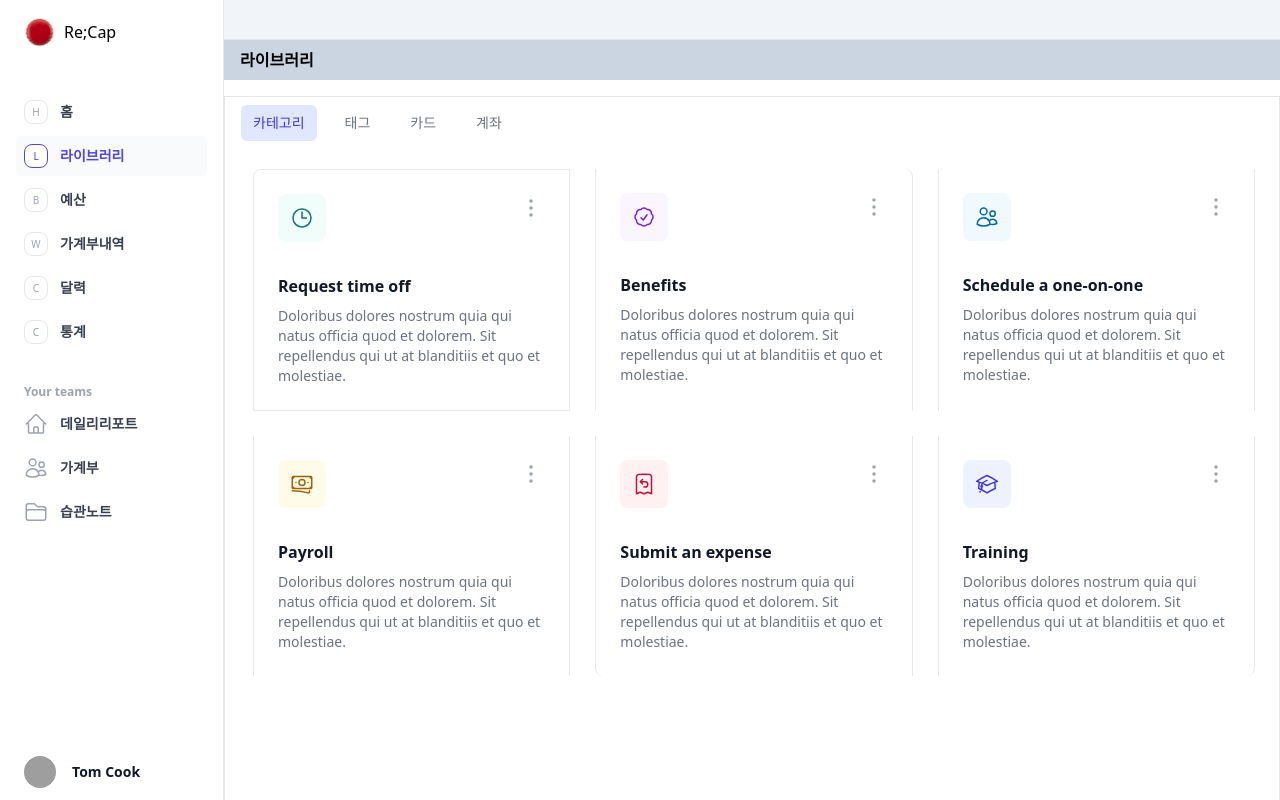
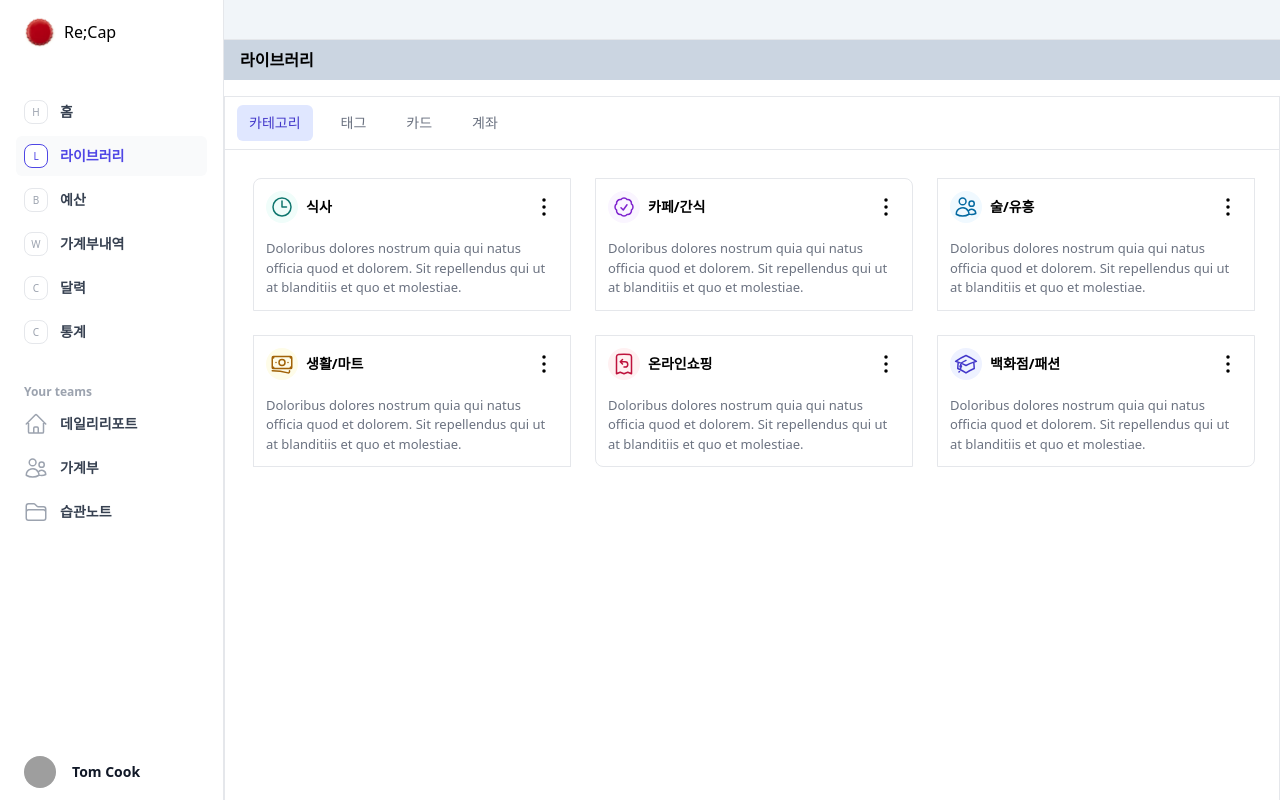
Before and after one commit to kansg92/recap_fe_vue, a Vue app: page /accountbook/library in a window 1280 px wide. Shown: the top 800 px of the page. Built offline with nearby package versions, Linux system fonts and the light colour scheme; grey boxes are pictures that could not be loaded.

Commit message:
ui수정

```diff
--- a/src/App.vue
+++ b/src/App.vue
@@ -7,7 +7,7 @@
       <SideBar v-show="sidebarOpen" />
       <RouterView />
     </div>
-    <footer class="">
+    <footer class="" v-show="false">
       <FooterBar class="relative bottom-0" />
     </footer >
   </div>
--- a/src/components/TabsInPill.vue
+++ b/src/components/TabsInPill.vue
@@ -1,5 +1,5 @@
 <template>
-  <div>
+  <div class="border-b pb-2">
     <div class="sm:hidden">
       <!-- Use an "onChange" listener to redirect the user to the selected tab URL. -->
       <select
@@ -16,7 +16,7 @@
         </option>
       </select>
     </div>
-    <div class="hidden sm:block">
+    <div class="hidden sm:block  ml-3">
       <nav class="flex space-x-4" aria-label="Tabs">
         <a
           v-for="tab in tabs"
--- a/src/components/grid-list/CardList.vue
+++ b/src/components/grid-list/CardList.vue
@@ -1,46 +1,80 @@
 <template>
-  <div class="divide-y divide-gray-200 overflow-hidden rounded-lg sm:grid sm:grid-cols-3 sm:gap-px sm:divide-y-0">
+  <div
+    class=" divide-gray-200 rounded-lg sm:grid sm:grid-cols-3 "
+  >
     <div
-      v-for="(action, actionIdx) in actions"
+      v-for="(action, actionIdx) in categoryList"
       :key="action.title"
       :class="[
-        actionIdx === 0 ? 'rounded-tl-lg rounded-tr-lg sm:rounded-tr-none ' : '',
+        actionIdx === 0
+          ? 'rounded-tl-lg rounded-tr-lg sm:rounded-tr-none '
+          : '',
         actionIdx === 1 ? 'sm:rounded-tr-lg' : '',
-        actionIdx === actions.length - 2 ? 'sm:rounded-bl-lg' : '',
-        actionIdx === actions.length - 1 ? 'rounded-bl-lg rounded-br-lg sm:rounded-bl-none' : '',
-        'group relative bg-white p-6 focus-within:ring-2 focus-within:ring-inset focus-within:ring-indigo-500 m-3 border',
+        actionIdx === categoryList.length - 2 ? 'sm:rounded-bl-lg' : '',
+        actionIdx === categoryList.length - 1
+          ? 'rounded-bl-lg rounded-br-lg sm:rounded-bl-none'
+          : '',
+        'group relative bg-white p-3 focus-within:ring-2 focus-within:ring-inset focus-within:ring-indigo-500 m-3 border',
       ]"
     >
-      <div>
-        <span :class="[action.iconBackground, action.iconForeground, 'inline-flex rounded-lg p-3 ring-4 ring-white']">
-          <component :is="action.icon" class="h-6 w-6" aria-hidden="true" />
-        </span>
-      </div>
-      <div class="mt-8">
-        <h3 class="text-base font-semibold leading-6 text-gray-900">
-          <a :href="action.href" class="focus:outline-none">
-            <!-- Extend touch target to entire panel -->
-            <span class="absolute inset-0" aria-hidden="true" />
+      <div class="flex items-center justify-between">
+        <div class="flex items-center">
+          <span
+            :class="[
+              action.iconBackground,
+              action.iconForeground,
+              'inline-flex rounded-full p-1 ring-3 ring-white',
+            ]"
+          >
+            <component :is="action.icon" class="h-6 w-6" aria-hidden="true" />
+          </span>
+          <a class="focus:outline-none ml-2 text-sm font-semibold">
             {{ action.title }}
           </a>
-        </h3>
-        <p class="mt-2 text-sm text-gray-500">Doloribus dolores nostrum quia qui natus officia quod et dolorem. Sit repellendus qui ut at blanditiis et quo et molestiae.</p>
+        </div>
+        <svg
+          class="h-7 w-7 float-right hover:cursor-pointer"
+          fill="currentColor"
+          viewBox="0 0 24 24"
+        >
+          <EllipsisVerticalIcon class="hover:cursor-pointer" />
+        </svg>
       </div>
-      <span class="pointer-events-none absolute right-6 top-6 text-gray-400 group-hover:text-gray-500" aria-hidden="true">
 
-        <svg class="h-7 w-7" fill="currentColor" viewBox="0 0 24 24">
-          <EllipsisVerticalIcon  />
-          <!-- <path
-            d="M20 4h1a1 1 0 00-1-1v1zm-1 12a1 1 0 102 0h-2zM8 3a1 1 0 000 2V3zM3.293 19.293a1 1 0 101.414 1.414l-1.414-1.414zM19 4v12h2V4h-2zm1-1H8v2h12V3zm-.707.293l-16 16 1.414 1.414 16-16-1.414-1.414z"
-          /> -->
-        </svg>
+      <div class="mt-4">
+        <h3 class="text-base font-semibold leading-6 text-gray-900"></h3>
+        <p class="mt-4 text-[13px] text-gray-500">
+          Doloribus dolores nostrum quia qui natus officia quod et dolorem. Sit
+          repellendus qui ut at blanditiis et quo et molestiae.
+        </p>
+      </div>
+      <span
+        class="pointer-events-none absolute right-6 top-6 text-gray-400 group-hover:text-gray-500"
+      >
       </span>
     </div>
   </div>
 </template>
 
 <script setup lang="ts">
-import { AcademicCapIcon, BanknotesIcon, EllipsisVerticalIcon,CheckBadgeIcon, ClockIcon, ReceiptRefundIcon, UsersIcon } from "@heroicons/vue/24/outline";
+import {
+  AcademicCapIcon,
+  BanknotesIcon,
+  EllipsisVerticalIcon,
+  CheckBadgeIcon,
+  ClockIcon,
+  ReceiptRefundIcon,
+  UsersIcon,
+} from "@heroicons/vue/24/outline";
+
+defineProps<{
+  categoryList: {
+    title: string;
+    icon: any;
+    iconForeground: string;
+    iconBackground: string;
+  }[];
+}>();
 
 const actions = [
   {
--- a/src/views/Accountbook/BudgetView.vue
+++ b/src/views/Accountbook/BudgetView.vue
@@ -3,9 +3,9 @@
     <header class="flex pl-4 py-2 h-10 items-center bg-slate-300">
       <span class="font-semibold">2023년도 예산</span>
     </header>
-    <main class="pl-4 pt-2 border h-screen">
+    <main class="pt-2 border h-screen">
       <TabsInPill v-model:tabs="tabs" />
-      <div class="mt-2">
+      <div class="mt-2 pl-4">
         <div v-for="tab in tabs" :key="tab.href">
           <div v-show="tab.current && tab.href == 0">
             {{ tab.name }}
--- a/src/views/Accountbook/LibraryView.vue
+++ b/src/views/Accountbook/LibraryView.vue
@@ -3,16 +3,16 @@
     <header class="flex pl-4 py-2 h-10 items-center bg-slate-300">
       <span class="font-semibold">라이브러리</span>
     </header>
-    <main class="pl-4 mt-4 border h-screen">
+    <main class="mt-4 border h-screen">
       <div class="pt-2 mb-2">
         <TabsInPill v-model:tabs="tabs"/>
       </div>
-      <div>
+      <div class="pl-4">
         <p v-for="tab in tabs" :key="tab.href">
           <!-- <span v-show="tab.current">{{ tab.name }}</span> -->
           <div class="mt-4 pr-3">
           <div v-if="tab.current && tab.href == 0" >
-            <CardList />
+            <CardList :categoryList="actions"/>
           </div>
           <div v-if="tab.current && tab.href == 1">
             <SimpleCard />
@@ -28,12 +28,15 @@
 </template>
 
 <script setup lang="ts">
+import { AcademicCapIcon, BanknotesIcon, EllipsisVerticalIcon,CheckBadgeIcon, ClockIcon, ReceiptRefundIcon, UsersIcon } from "@heroicons/vue/24/outline";
+
 import TabsInPill from '@/components/TabsInPill.vue';
 import CardList from '@/components/grid-list/CardList.vue';
 import SimpleCard from '@/components/grid-list/SimpleCardList.vue'
 import LogosCard from '@/components/grid-list/LogosCard.vue'
 
 import { ref } from 'vue';
+
 const tabs = ref([
     { name: '카테고리', href: 0, current: true },
     { name: '태그', href: 1, current: false },
@@ -41,6 +44,46 @@ const tabs = ref([
     { name: '계좌', href: 3, current: false },
   ])
 
+  const actions = [
+  {
+    title: "식사",
+    icon: ClockIcon,
+    iconForeground: "text-teal-700",
+    iconBackground: "bg-teal-50",
+  },
+  {
+    title: "카페/간식",
+    icon: CheckBadgeIcon,
+    iconForeground: "text-purple-700",
+    iconBackground: "bg-purple-50",
+  },
+  {
+    title: "술/유흥",
+    icon: UsersIcon,
+    iconForeground: "text-sky-700",
+    iconBackground: "bg-sky-50",
+  },
+  {
+    title: "생활/마트",
+    icon: BanknotesIcon,
+    iconForeground: "text-yellow-700",
+    iconBackground: "bg-yellow-50",
+  },
+  {
+    title: "온라인쇼핑",
+    icon: ReceiptRefundIcon,
+    iconForeground: "text-rose-700",
+    iconBackground: "bg-rose-50",
+  },
+  {
+    title: "백화점/패션",
+    icon: AcademicCapIcon,
+    iconForeground: "text-indigo-700",
+    iconBackground: "bg-indigo-50",
+  },
+];
+
+
 
 
 
```
